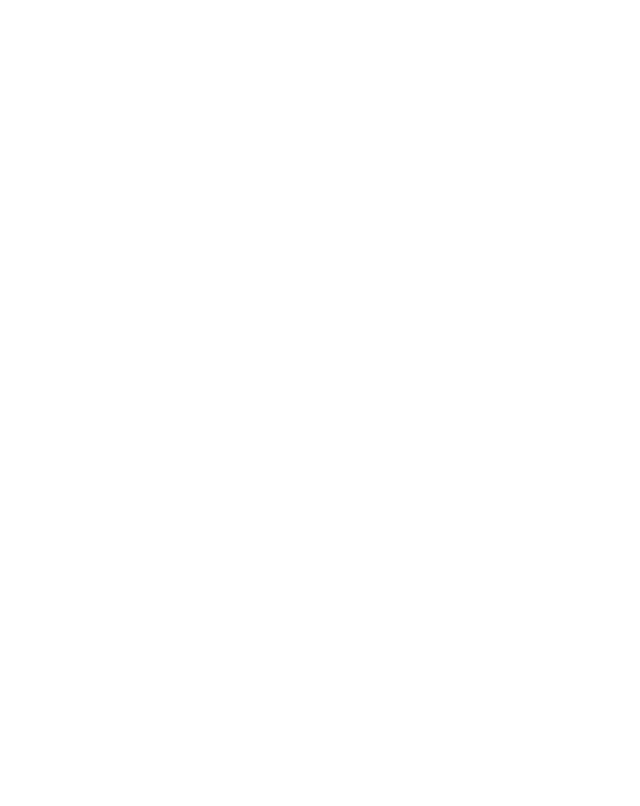
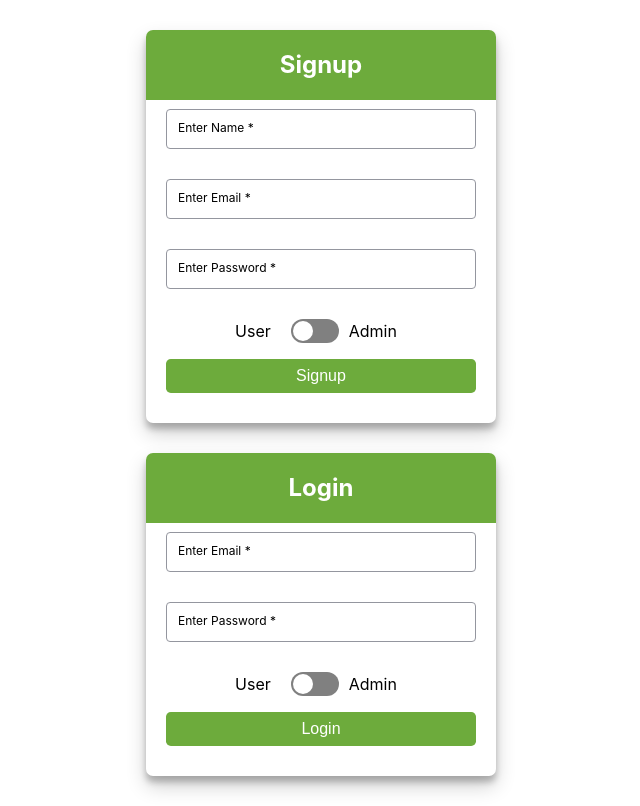
Before and after one commit to ImDebabrata/Magico, a React (Create React App) app in the folder Frontend/: page / in a window 1280 px wide. Shown: the whole page, without its empty margins (319-959 px from the left). Built offline with nearby package versions, Linux system fonts and the light colour scheme.

Commit message:
added login and signup page

```diff
--- a/Frontend/src/App.js
+++ b/Frontend/src/App.js
@@ -1,7 +1,14 @@
 import "./App.css";
+import Login from "./Pages/Login";
+import Signup from "./Pages/Signup";
 
 function App() {
-  return <div className="App"></div>;
+  return (
+    <div className="App">
+      <Signup />
+      <Login />
+    </div>
+  );
 }
 
 export default App;
--- /dev/null
+++ b/Frontend/src/Pages/Login.jsx
@@ -0,0 +1,87 @@
+import React, { useState } from "react";
+import {
+  Heading,
+  InputContainer,
+  InputLabel,
+  Input,
+  SubmitButton,
+  FormBox,
+  SwitchSlider,
+  SwitchContainer,
+  SwitchLabel,
+  Switch,
+} from "./Signup";
+
+const initialUserInfo = {
+  email: "",
+  password: "",
+};
+
+const Login = () => {
+  const [userInfo, setUserInfo] = useState(initialUserInfo);
+  console.log("userInfo:", userInfo);
+  const handleSwitchChange = () => {
+    setUserInfo({
+      ...userInfo,
+      role: userInfo.role === "user" ? "admin" : "user",
+    });
+  };
+
+  const handleUserInfo = (e) => {
+    const { value, name } = e.target;
+    setUserInfo({ ...userInfo, [name]: value });
+  };
+  return (
+    <FormBox>
+      <Heading>Login</Heading>
+      <form>
+        {/* Email */}
+        <InputContainer>
+          <InputLabel top={userInfo.email.length} htmlFor="email">
+            Enter Email *
+          </InputLabel>
+          <Input
+            value={userInfo.email}
+            name="email"
+            onChange={handleUserInfo}
+            type="text"
+            id="email"
+          />
+        </InputContainer>
+        {/* Password */}
+        <InputContainer>
+          <InputLabel top={userInfo.password.length} htmlFor="password">
+            Enter Password *
+          </InputLabel>
+          <Input
+            value={userInfo.password}
+            name="password"
+            onChange={handleUserInfo}
+            type="text"
+            id="password"
+          />
+        </InputContainer>
+        {/* Role */}
+        <SwitchContainer>
+          <SwitchLabel htmlFor="user">User</SwitchLabel>
+          <Switch
+            id="user"
+            checked={userInfo.role === "admin"}
+            onChange={handleSwitchChange}
+          />
+          <SwitchSlider onClick={handleSwitchChange} />
+          <SwitchLabel htmlFor="admin">Admin</SwitchLabel>
+          <Switch
+            id="admin"
+            checked={userInfo.role === "admin"}
+            onChange={handleSwitchChange}
+          />
+        </SwitchContainer>
+        {/* Submit */}
+        <SubmitButton type="submit">Login</SubmitButton>
+      </form>
+    </FormBox>
+  );
+};
+
+export default Login;
--- /dev/null
+++ b/Frontend/src/Pages/Signup.jsx
@@ -0,0 +1,215 @@
+import React, { useState } from "react";
+import styled from "styled-components";
+
+const initialUserInfo = {
+  name: "",
+  email: "",
+  role: "user",
+  password: "",
+};
+
+const Signup = () => {
+  const [userInfo, setUserInfo] = useState(initialUserInfo);
+  console.log("userInfo:", userInfo);
+  const handleSwitchChange = () => {
+    setUserInfo({
+      ...userInfo,
+      role: userInfo.role === "user" ? "admin" : "user",
+    });
+  };
+
+  const handleUserInfo = (e) => {
+    const { value, name } = e.target;
+    setUserInfo({ ...userInfo, [name]: value });
+  };
+  return (
+    <FormBox>
+      <Heading>Signup</Heading>
+      <form>
+        {/* Name */}
+        <InputContainer>
+          <InputLabel top={userInfo.name.length} htmlFor="name">
+            Enter Name *
+          </InputLabel>
+          <Input
+            value={userInfo.name}
+            name="name"
+            onChange={handleUserInfo}
+            type="text"
+            id="name"
+          />
+        </InputContainer>
+        {/* Email */}
+        <InputContainer>
+          <InputLabel top={userInfo.email.length} htmlFor="email">
+            Enter Email *
+          </InputLabel>
+          <Input
+            value={userInfo.email}
+            name="email"
+            onChange={handleUserInfo}
+            type="text"
+            id="email"
+          />
+        </InputContainer>
+        {/* Password */}
+        <InputContainer>
+          <InputLabel top={userInfo.password.length} htmlFor="password">
+            Enter Password *
+          </InputLabel>
+          <Input
+            value={userInfo.password}
+            name="password"
+            onChange={handleUserInfo}
+            type="text"
+            id="password"
+          />
+        </InputContainer>
+        {/* Role */}
+        <SwitchContainer>
+          <SwitchLabel htmlFor="user">User</SwitchLabel>
+          <Switch
+            id="user"
+            checked={userInfo.role === "admin"}
+            onChange={handleSwitchChange}
+          />
+          <SwitchSlider onClick={handleSwitchChange} />
+          <SwitchLabel htmlFor="admin">Admin</SwitchLabel>
+          <Switch
+            id="admin"
+            checked={userInfo.role === "admin"}
+            onChange={handleSwitchChange}
+          />
+        </SwitchContainer>
+        {/* Submit */}
+        <SubmitButton type="submit">Signup</SubmitButton>
+      </form>
+    </FormBox>
+  );
+};
+
+export const FormBox = styled.div`
+  position: relative;
+  width: 350px;
+  /* border: 1px solid black; */
+  overflow: hidden;
+  border-radius: 7px;
+  margin: 30px auto;
+  padding: 20px 20px 30px 20px;
+  box-shadow: rgba(0, 0, 0, 0.19) 0px 10px 20px, rgba(0, 0, 0, 0.23) 0px 6px 6px;
+  &::before {
+    content: "";
+    position: absolute;
+    width: 100%;
+    height: 70px;
+    z-index: -1;
+    top: 0;
+    left: 0;
+    background-color: #6dab3c;
+  }
+`;
+
+export const Heading = styled.h4`
+  text-align: center;
+  /* margin: 20px 0; */
+  font-size: 1.5rem;
+  color: white;
+`;
+
+export const InputContainer = styled.div`
+  position: relative;
+  margin: 30px 0;
+  //   border: 1px solid black;
+  :focus-within {
+    color: black;
+    outline: 1px solid grey;
+    outline-offset: 3px;
+    border-radius: 4px;
+    & > label {
+      top: -8px;
+    }
+  }
+`;
+
+export const Input = styled.input`
+  padding: 0 12px;
+  border: 1px solid #94969f;
+  width: 100%;
+  height: 40px;
+  outline: none;
+  border-radius: 4px;
+  :focus {
+    border: 1px solid black;
+  }
+`;
+
+export const InputLabel = styled.label`
+  position: absolute;
+  font-size: 12px;
+  background-color: white;
+  top: ${(length) => (length.top > 0 ? "-8px" : "11px")};
+  left: 12px;
+  user-select: none;
+  transition-duration: 0.1s;
+`;
+
+export const SwitchContainer = styled.div`
+  display: flex;
+  align-items: center;
+  justify-content: center;
+  gap: 10px;
+`;
+
+export const SwitchLabel = styled.label`
+  /* margin-right: 1rem; */
+  font-size: 1rem;
+`;
+
+export const Switch = styled.input.attrs({ type: "checkbox" })`
+  height: 0;
+  width: 0;
+  visibility: hidden;
+  &:checked + span {
+    background-color: #4f8327;
+  }
+`;
+
+export const SwitchSlider = styled.span`
+  height: 1.5rem;
+  width: 3rem;
+  border-radius: 1.5rem;
+  background-color: grey;
+  position: relative;
+  transition: background-color 0.2s ease;
+  &::before {
+    content: "";
+    position: absolute;
+    height: 1.25rem;
+    width: 1.25rem;
+    border-radius: 50%;
+    background-color: white;
+    top: 0.125rem;
+    left: 0.125rem;
+    transition: transform 0.2s ease;
+  }
+  ${Switch}:checked + &::before {
+    transform: translateX(1.5rem);
+  }
+`;
+
+export const SubmitButton = styled.button`
+  margin-top: 1rem;
+  padding: 0.5rem 1rem;
+  font-size: 1rem;
+  background-color: #6dab3c;
+  width: 100%;
+  color: white;
+  border: none;
+  border-radius: 0.3rem;
+  cursor: pointer;
+  &:focus {
+    background-color: #4f8327;
+  }
+`;
+
+export default Signup;
```
